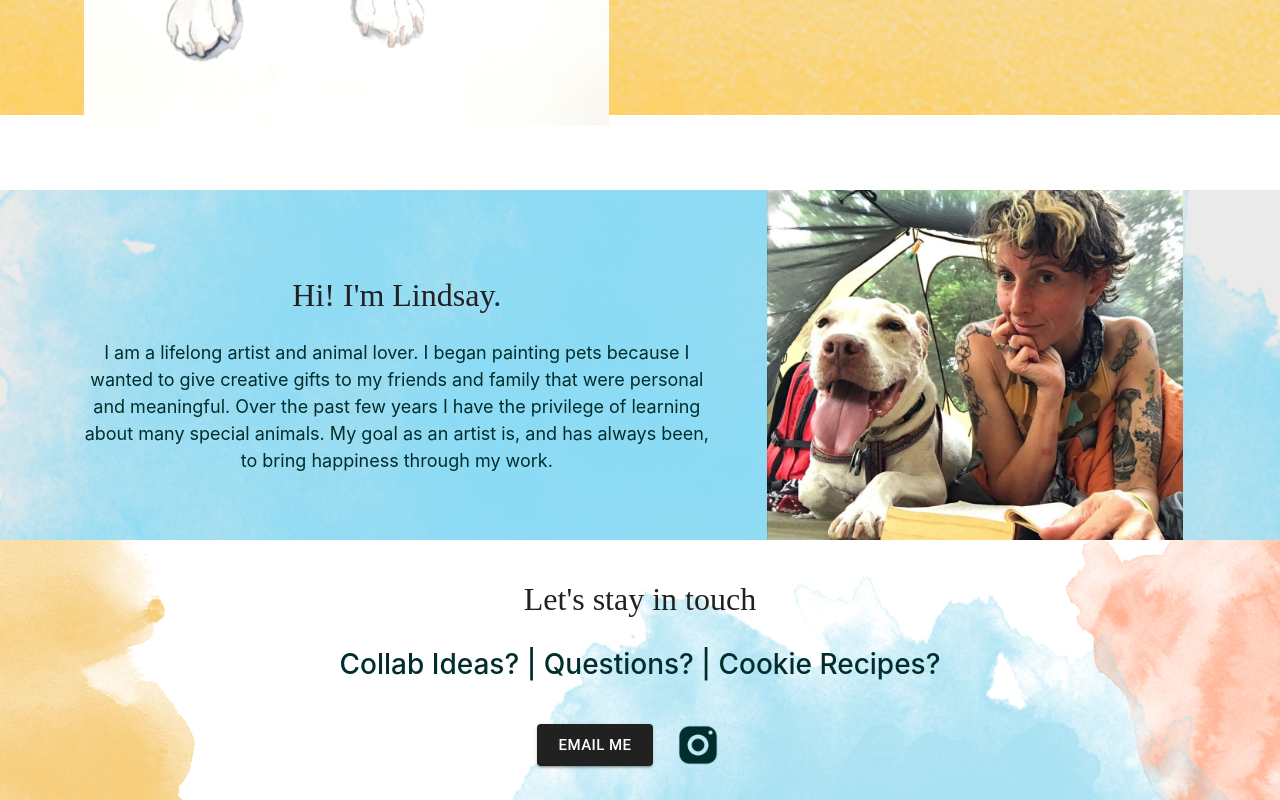
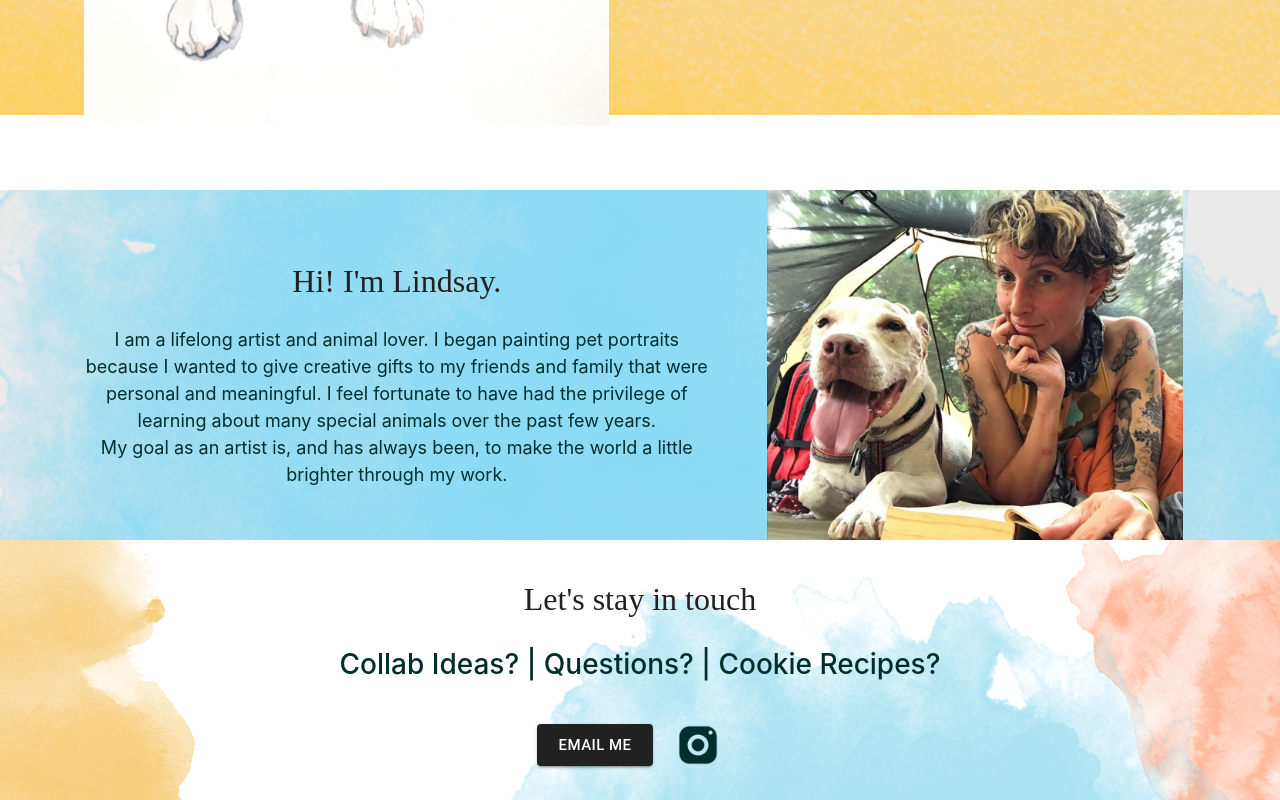
Before and after one commit to lindsay-henderson/paint-all-the-dogs, a React (Create React App) app: page / in a window 1280 px wide. Shown: the part 1520-2320 px from the top of the page. Built offline with nearby package versions, Linux system fonts and the light colour scheme; a web font is replaced by a local one.

Commit message:
update 'about me' section

```diff
--- a/src/components/About.jsx
+++ b/src/components/About.jsx
@@ -7,7 +7,7 @@ export const About = () => {
     data-aos-duration="1000">
       <div className='about-me'>
       <h2>Hi! I'm Lindsay.</h2>
-        <p>I am a lifelong artist and animal lover.  I began painting pets because I wanted to give creative gifts to my friends and family that were personal and meaningful. Over the past few years I have the privilege of learning about  many special animals. My goal as an artist is, and has always been, to bring happiness through my work. </p>
+        <p>I am a lifelong artist and animal lover.  I began painting pet portraits because I wanted to give creative gifts to my friends and family that were personal and meaningful. I feel fortunate to have had the privilege of learning about many special animals over the past few years. <br></br> My goal as an artist is, and has always been, to make the world a little brighter through my work. </p>
       </div>
       <div className='about-me'>
       <img src="/menrusty.JPG" alt="Lindsay next to a white dog" />
```
